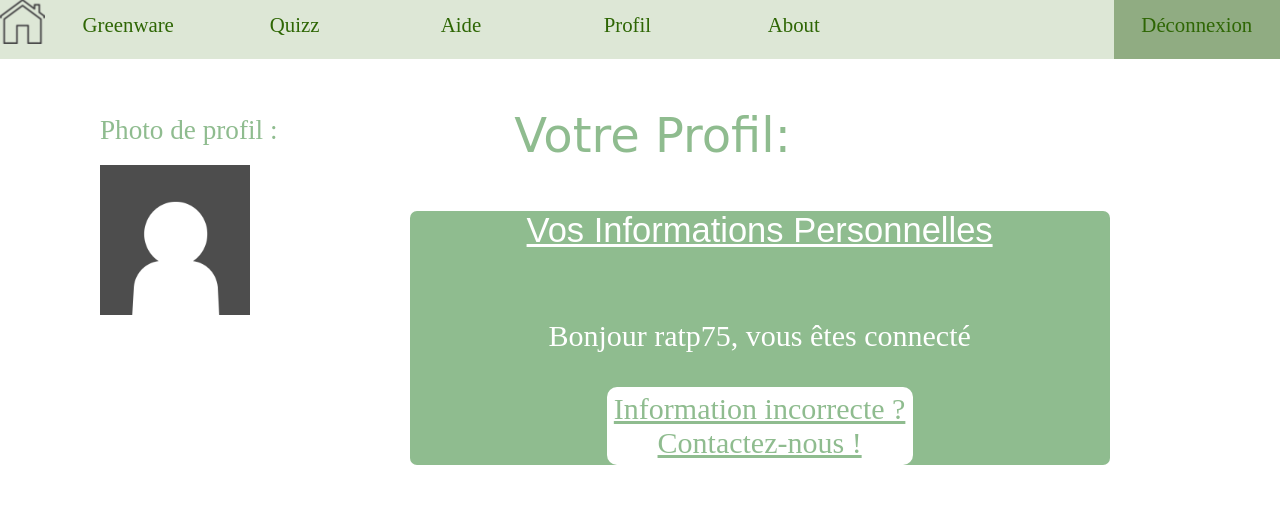
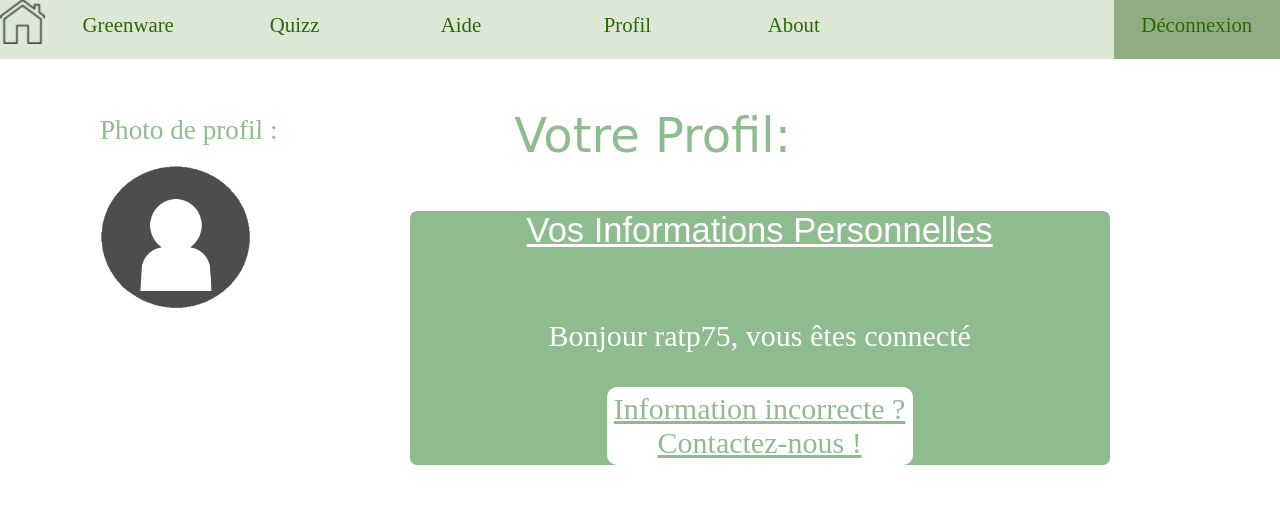
Before and after one commit to YNSBNL/GREENWARE, a PHP site: page /home.php in a window 1280 px wide. Shown: the part 79-593 px from the top of the page. Run offline with PHP 8.4, Linux system fonts and the light colour scheme; a user stored in the database is signed in.

Commit message:
chgt img en rond, supr truc inutile, déplacer des truc
j'ai supprimé span qui ne ce finissait pas et était inutile supprimé des espace, déplacé formulaire2 vers le haut pour coller au code htlm, et remplacer l'img anonyme par la même mais en rond

```diff
--- a/Techsens/graphique.css
+++ b/Techsens/graphique.css
@@ -502,6 +502,13 @@ div.Chiffres {
     color: darkseagreen;
 }
 
+.formulaire2 {
+    margin-left: 32%;
+    text-align: justify;
+    font-size: 1.25em;
+    width: 30%;
+}
+
 .intro {
     text-align: center;
     margin-left: auto;
@@ -517,13 +524,6 @@ div.Chiffres {
     font-size: 1.15em;
     font-family: arial;
     text-decoration: underline;
-}
-
-.formulaire2 {
-    margin-left: 32%;
-    text-align: justify;
-    font-size: 1.25em;
-    width: 30%;
 }
 
 .button2 {
@@ -545,10 +545,7 @@ div.Chiffres {
     box-shadow: 0 8px 16px 0;
 }
 
-.texteleft {
-    float: left;
-    width: 10%;
-}
+
 
 .photo_de_profil {
     color: darkseagreen;
--- a/Techsens/home.php
+++ b/Techsens/home.php
@@ -37,7 +37,6 @@ if (isset($_POST['but_logout'])) {
         <center>
             <p class="contacter2"> Votre Profil: </p>
         </center>
-        <span>
 
             <div class="formulaire2">
                 <form class="intro">
@@ -61,7 +60,7 @@ if (isset($_POST['but_logout'])) {
                     ?>
                     <br><br>
                     <a href="aide.php" class="button2">Information incorrecte ? Contactez-nous !</a>
-                    <div class="texteleft">
+
 
                 </form>
 
@@ -92,16 +91,6 @@ if (isset($_POST['but_logout'])) {
                         <a href="#" class="white34"> Mentions légales</a> | <a href="#" class="white34"> Politique de confidentialité</a></label></div>
 </div>
 
-
 </body>
 
 </html>
-
-
-
-
-
-
-
-
-</html>
```
Also changed, not shown: Techsens/anonyme.png.
